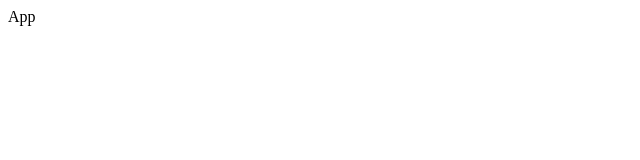
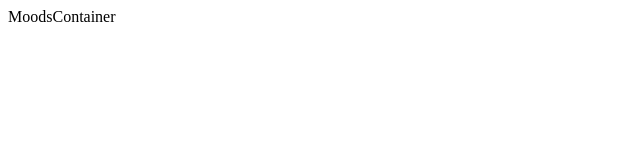
Before and after one commit to brennanmrose/moodie-foodie-frontend, a React (Create React App) app: page / in a window 1280 px wide. Shown: the top 160 px of the page, without its empty margins (0-640 px from the left). Built offline with nearby package versions, Linux system fonts and the light colour scheme.

Commit message:
update app to handle moods container

```diff
--- a/src/App.js
+++ b/src/App.js
@@ -1,13 +1,13 @@
 import React from 'react';
 import { connect } from 'react-redux';
-import { fetchMoods } from './actions/fetchMoods';
+import MoodsContainer from './containers/MoodsContainer';
 
 class App extends React.Component {
 
   render() {
     return (
       <div className="App">
-        App
+        <MoodsContainer />
       </div>
     );
   }
```
